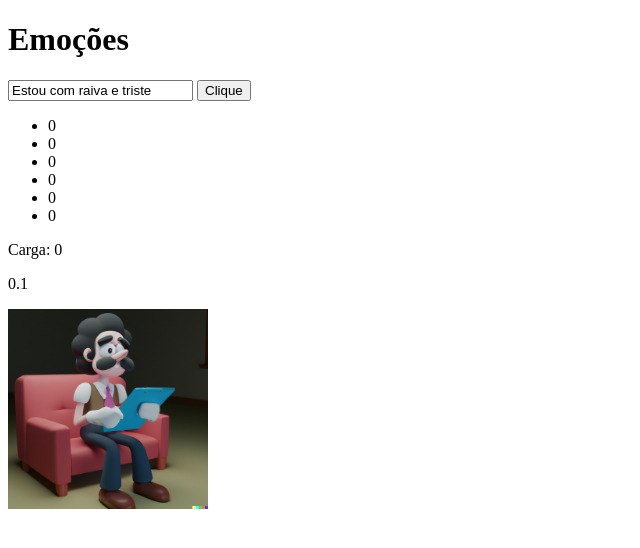
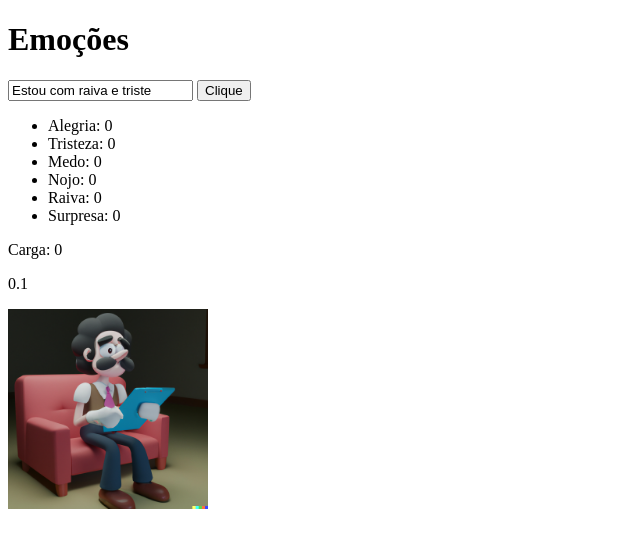
Before and after one commit to lemosvncs/mario-front, a SvelteKit app: page / in a window 1280 px wide. Shown: the top 548 px of the page, without its empty margins (0-640 px from the left). Built offline with nearby package versions, Linux system fonts and the light colour scheme.

Commit message:
label das emocoes

```diff
--- a/src/routes/+page.svelte
+++ b/src/routes/+page.svelte
@@ -55,12 +55,12 @@
 <button on:click={click}> Clique </button>
 
 <ul>
-    <li>{ emocoes.emoções.alegria }</li>
-    <li>{ emocoes.emoções.tristeza }</li>
-    <li>{ emocoes.emoções.medo }</li>
-    <li>{ emocoes.emoções.nojo }</li>
-    <li>{ emocoes.emoções.raiva }</li>
-    <li>{ emocoes.emoções.surpresa }</li>
+    <li>Alegria: { emocoes.emoções.alegria }</li>
+    <li>Tristeza: { emocoes.emoções.tristeza }</li>
+    <li>Medo: { emocoes.emoções.medo }</li>
+    <li>Nojo: { emocoes.emoções.nojo }</li>
+    <li>Raiva: { emocoes.emoções.raiva }</li>
+    <li>Surpresa: { emocoes.emoções.surpresa }</li>
 </ul>
 
 <p>Carga: { emocoes.emoções.carga }</p>
```
